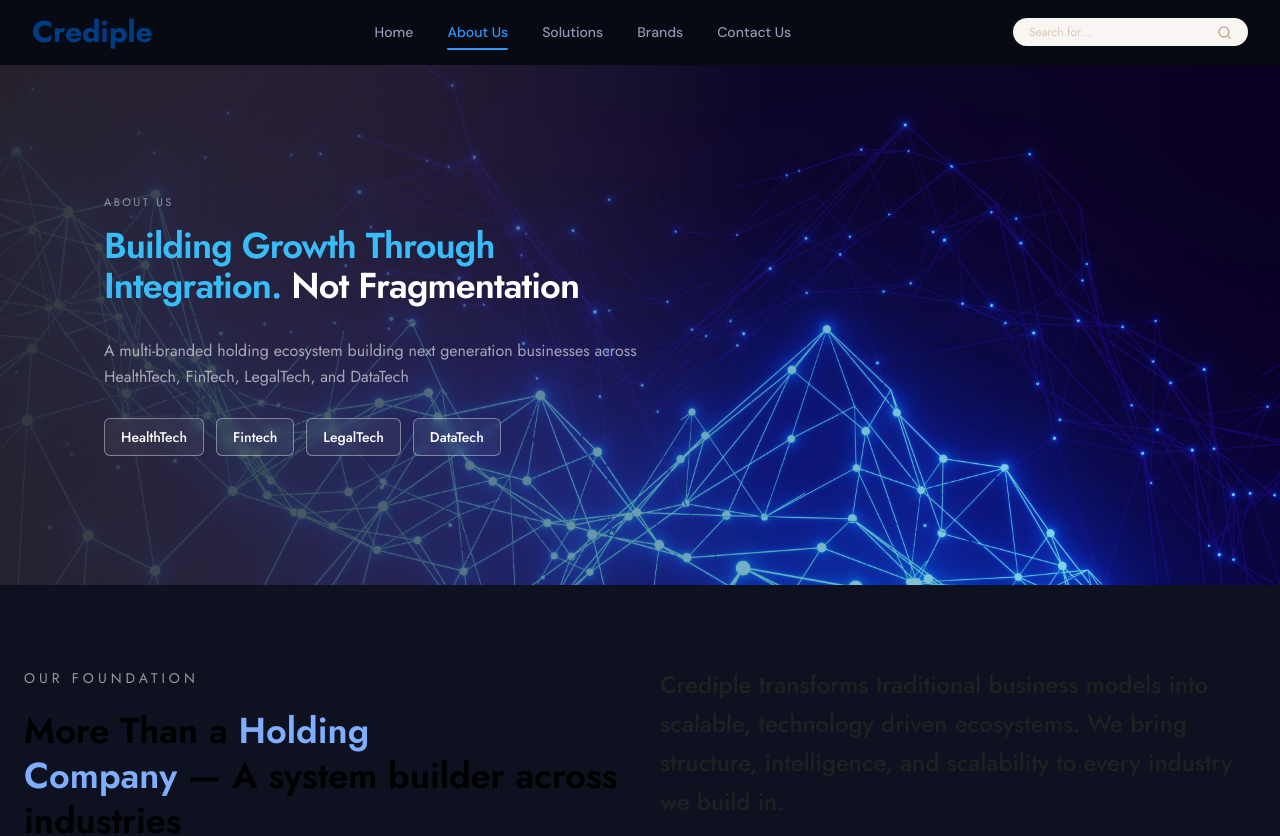
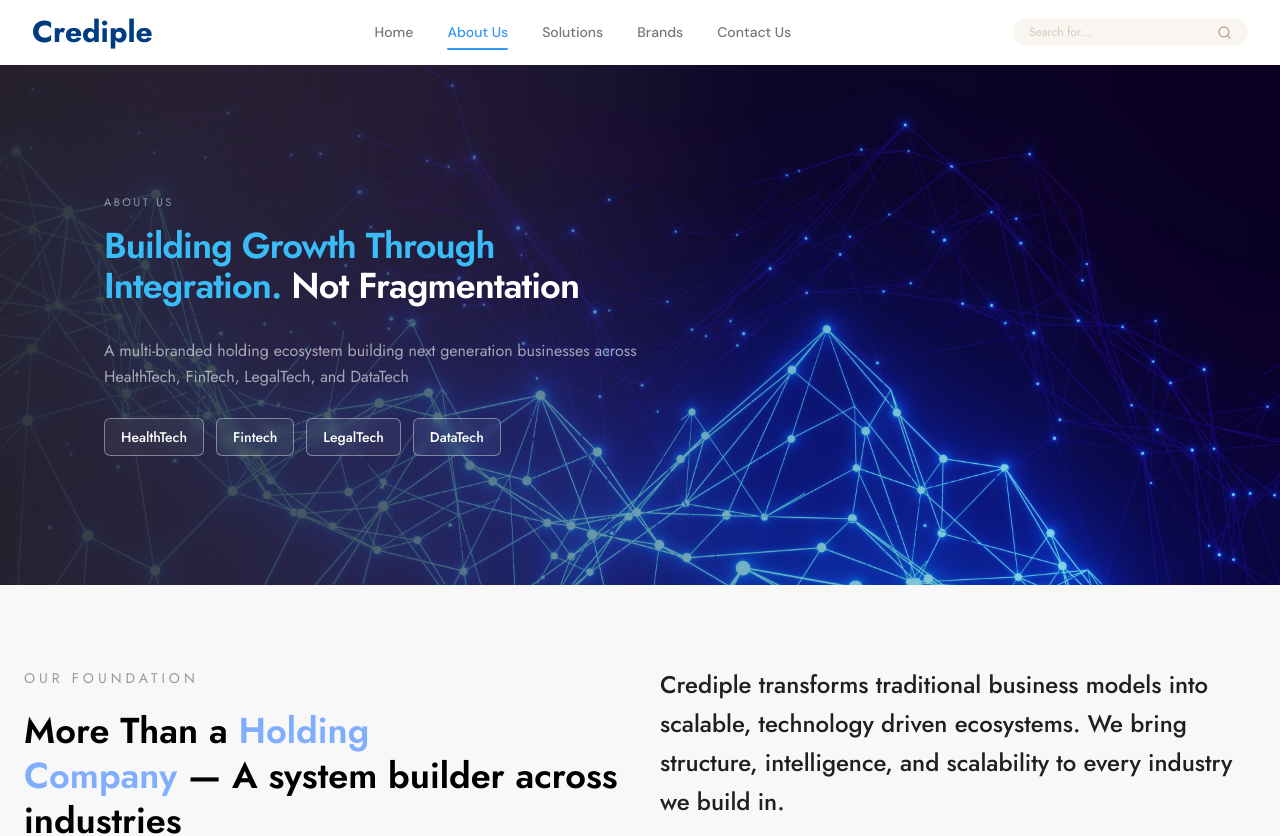
Before and after one commit to sunil-verma07/CIPL, a React (Vite) app: page /about in a window 1280 px wide. Shown: the top 836 px of the page. Built offline with nearby package versions, Linux system fonts and the light colour scheme.

Commit message:
new changes 4

```diff
--- a/src/index.css
+++ b/src/index.css
@@ -37,20 +37,24 @@
 }
 
 .dark {
-  --bg-base: #080B14;
-  --bg-surface: #0E1220;
-  --bg-elevated: #141828;
-  --text-primary: #EEF0F8;
-  --text-secondary: #9795B5;
-  --text-muted: #5A6285;
-  --border-color: #1E2340;
-  --shadow-sm: 0 1px 3px rgba(0,0,0,0.3);
-  --shadow-md: 0 4px 16px rgba(0,0,0,0.4);
-  --shadow-lg: 0 12px 40px rgba(0,0,0,0.5);
-  --shadow-xl: 0 24px 60px rgba(0,0,0,0.6);
-  --nav-bg: rgba(8,11,20,0.92);
-  --card-bg: #0E1220;
-  --hero-overlay: linear-gradient(135deg,rgba(8,11,20,0.9) 0%,rgba(26,107,255,0.2) 100%);
+   --bg-base: #FFFFFF;
+  --bg-surface: #F8F8F8;
+  --bg-elevated: #EAF7F7;
+  --text-primary: #0D0F18;
+  --text-secondary: #777777;
+  --text-subhead: #9B7250;
+  --text-muted: #8A8FAA;
+  --border-color: #E2E4EC;
+  --shadow-sm: 0 1px 3px rgba(0,0,0,0.06);
+  --shadow-md: 0 1px 8px rgba(0,0,0,0.15);
+  --shadow-lg: 0 12px 40px rgba(0,0,0,0.12);
+  --shadow-xl: 0 24px 60px rgba(0,0,0,0.16);
+  --nav-bg: rgba(255,255,255,0.92);
+  --card-bg: #FFFFFF;
+  --hero-overlay: linear-gradient(135deg,rgba(13,15,24,0.85) 0%,rgba(26,107,255,0.25) 100%);
+  --btn-primary:#0047AB;
+  --btn-dark: #465897;
+  --btn-secondary: #BC9C81;
 }
 
 html { scroll-behavior: smooth; }
```
